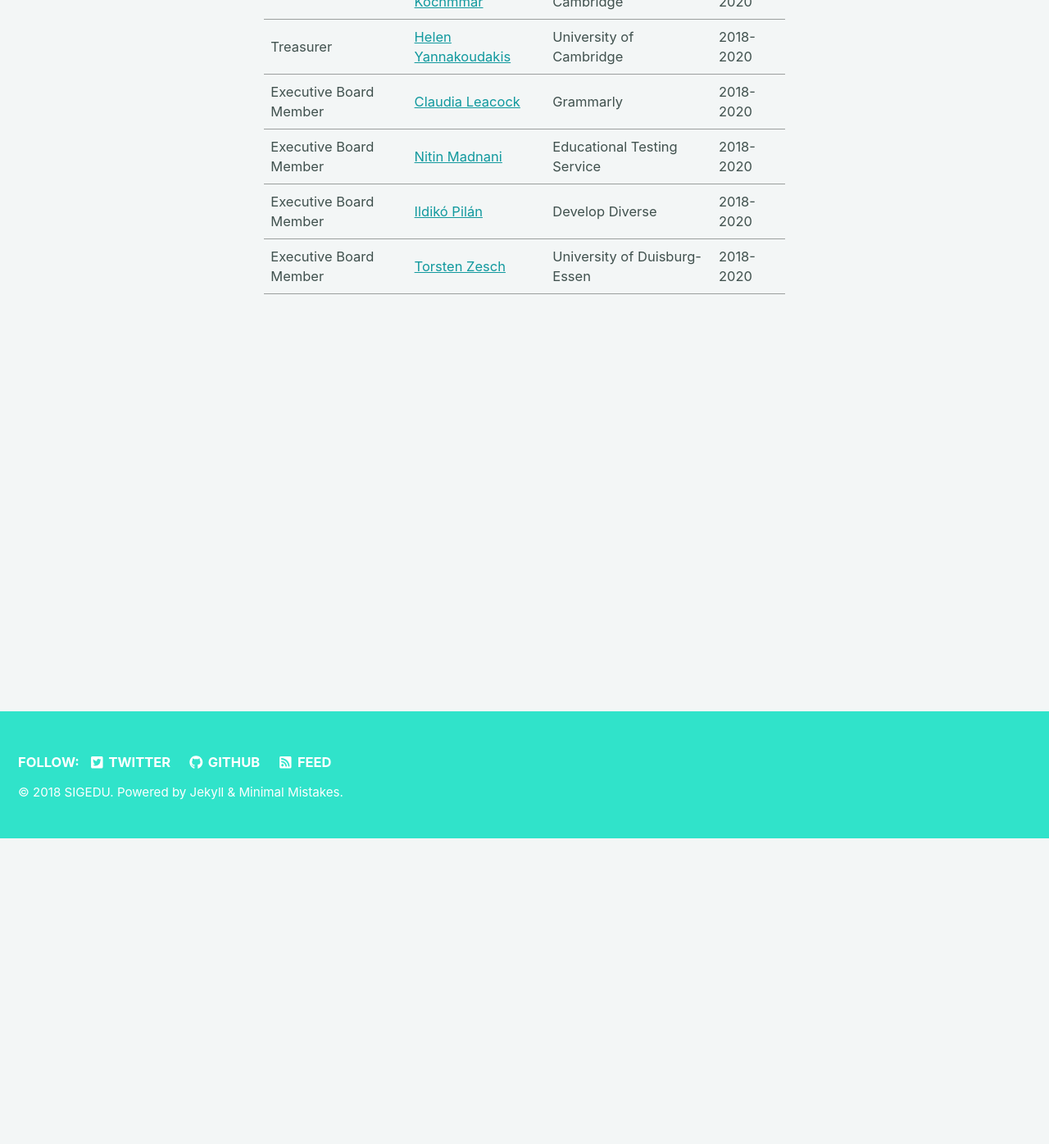
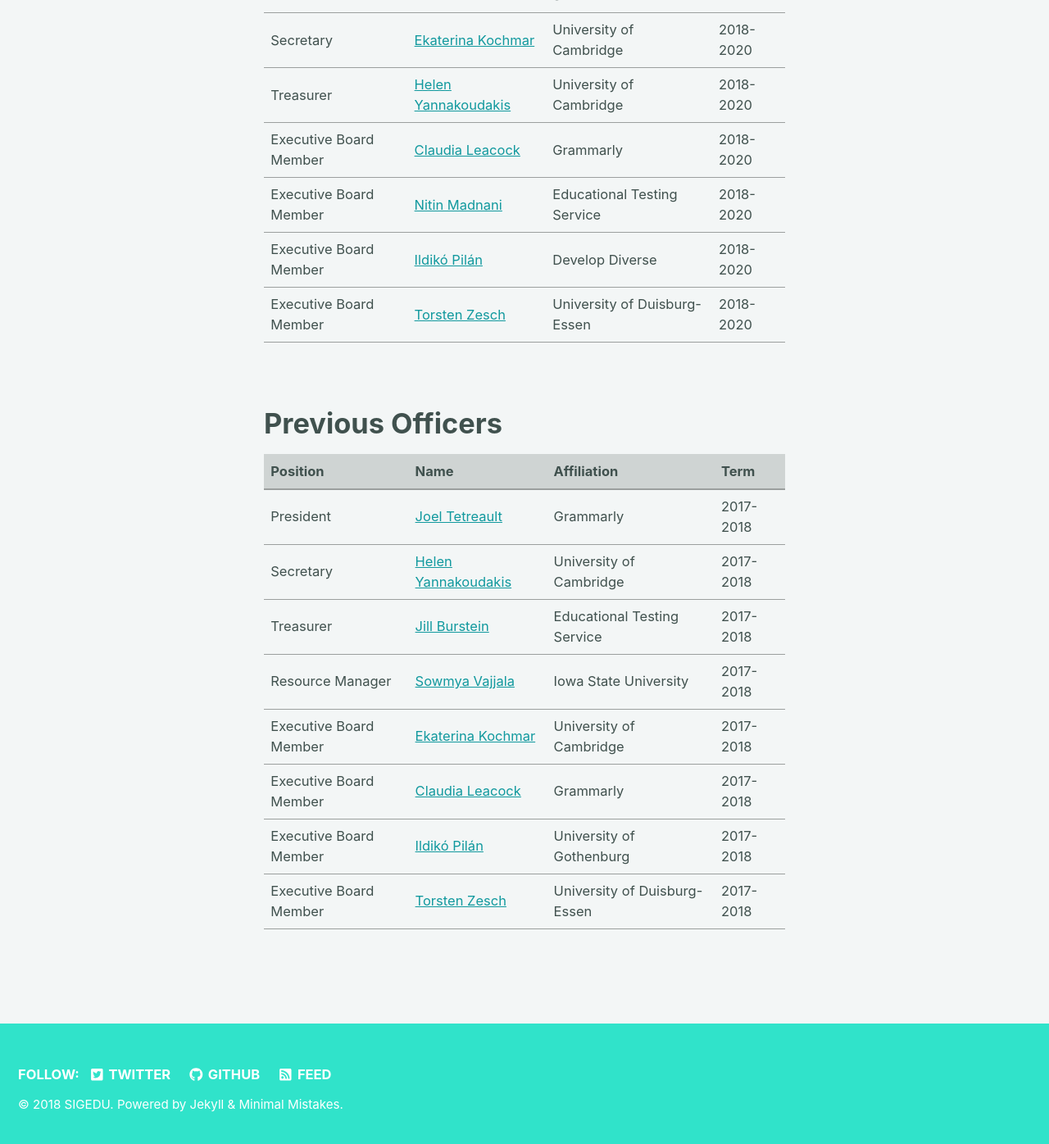
Before and after one commit to sigedu-org/website, a Jekyll site: the page built from _pages/officers.md, in a window 1280 px wide and 1400 px high, scrolled down 377 px. Shown: the top 1396 px of the window at 82% size. Built offline with Jekyll 4.4.1, drawn with Linux system fonts in a browser that asks for light colours; cached includes are drawn as plain includes; nearby versions of some CDN libraries; some of the changed text lies outside the part shown.

Commit message:
Updated officers page

```diff
--- a/_pages/officers.md
+++ b/_pages/officers.md
@@ -9,12 +9,30 @@ toc: false
 
 <br/>
 
+<h1>Current Officers</h1>
+
 | Position | Name | Affiliation | Term |
 | -------- | ---- | ----------- | ---- |
 | President | [Jill Burstein](https://sites.google.com/site/jbursteinets/) | Educational Testing Service | 2018-2020 |
-| Secretary | [Ekaterina Kochmmar](https://www.cl.cam.ac.uk/~ek358/) | University of Cambridge | 2018-2020 |
+| Secretary | [Ekaterina Kochmar](https://www.cl.cam.ac.uk/~ek358/) | University of Cambridge | 2018-2020 |
 | Treasurer | [Helen Yannakoudakis](https://www.cl.cam.ac.uk/~hy260/) | University of Cambridge | 2018-2020 |
 | Executive Board Member | [Claudia Leacock](https://www.linkedin.com/in/claudialeacockphd/) | Grammarly | 2018-2020 |
 | Executive Board Member | [Nitin Madnani](http://desilinguist.org) | Educational Testing Service | 2018-2020 |
 | Executive Board Member | [Ildikó Pilán](https://spraakbanken.gu.se/eng/personal/ildiko) | Develop Diverse | 2018-2020 |
 | Executive Board Member | [Torsten Zesch](https://www.ltl.uni-due.de/team/torsten-zesch/) | University of Duisburg-Essen | 2018-2020 |
+
+
+<br/>
+
+<h1>Previous Officers</h1>
+
+| Position | Name | Affiliation | Term |
+| -------- | ---- | ----------- | ---- |
+| President | [Joel Tetreault](http://www.cs.rochester.edu/~tetreaul/academic.html) | Grammarly | 2017-2018 |
+| Secretary | [Helen Yannakoudakis](https://www.cl.cam.ac.uk/~hy260/) | University of Cambridge | 2017-2018 |
+| Treasurer | [Jill Burstein](https://sites.google.com/site/jbursteinets/)  | Educational Testing Service | 2017-2018 |
+| Resource Manager | [Sowmya Vajjala](http://sowmya.public.iastate.edu/) | Iowa State University | 2017-2018 |
+| Executive Board Member | [Ekaterina Kochmar](https://www.cl.cam.ac.uk/~ek358/) | University of Cambridge | 2017-2018 |
+| Executive Board Member | [Claudia Leacock](https://www.linkedin.com/in/claudialeacockphd/) | Grammarly | 2017-2018 |
+| Executive Board Member | [Ildikó Pilán](https://spraakbanken.gu.se/eng/personal/ildiko) | University of Gothenburg | 2017-2018 |
+| Executive Board Member | [Torsten Zesch](https://www.ltl.uni-due.de/team/torsten-zesch/) | University of Duisburg-Essen | 2017-2018 |
```
